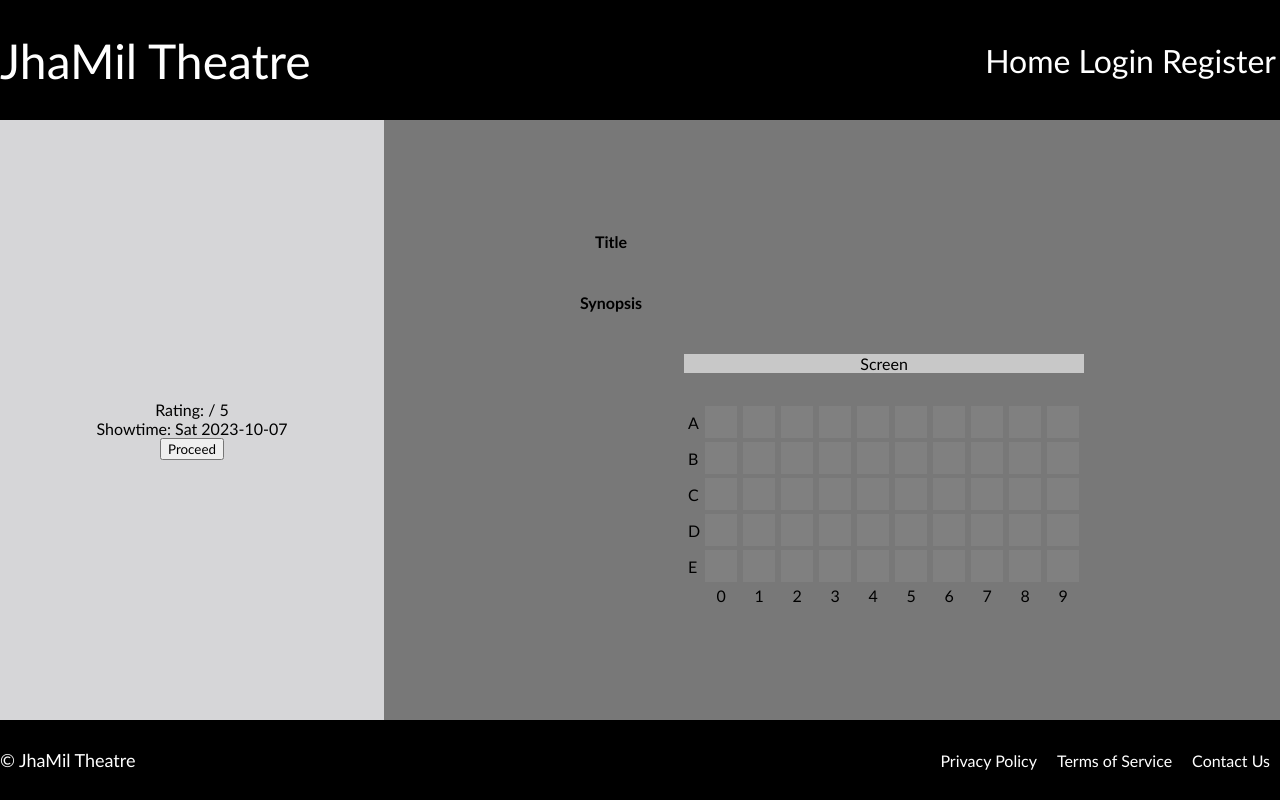
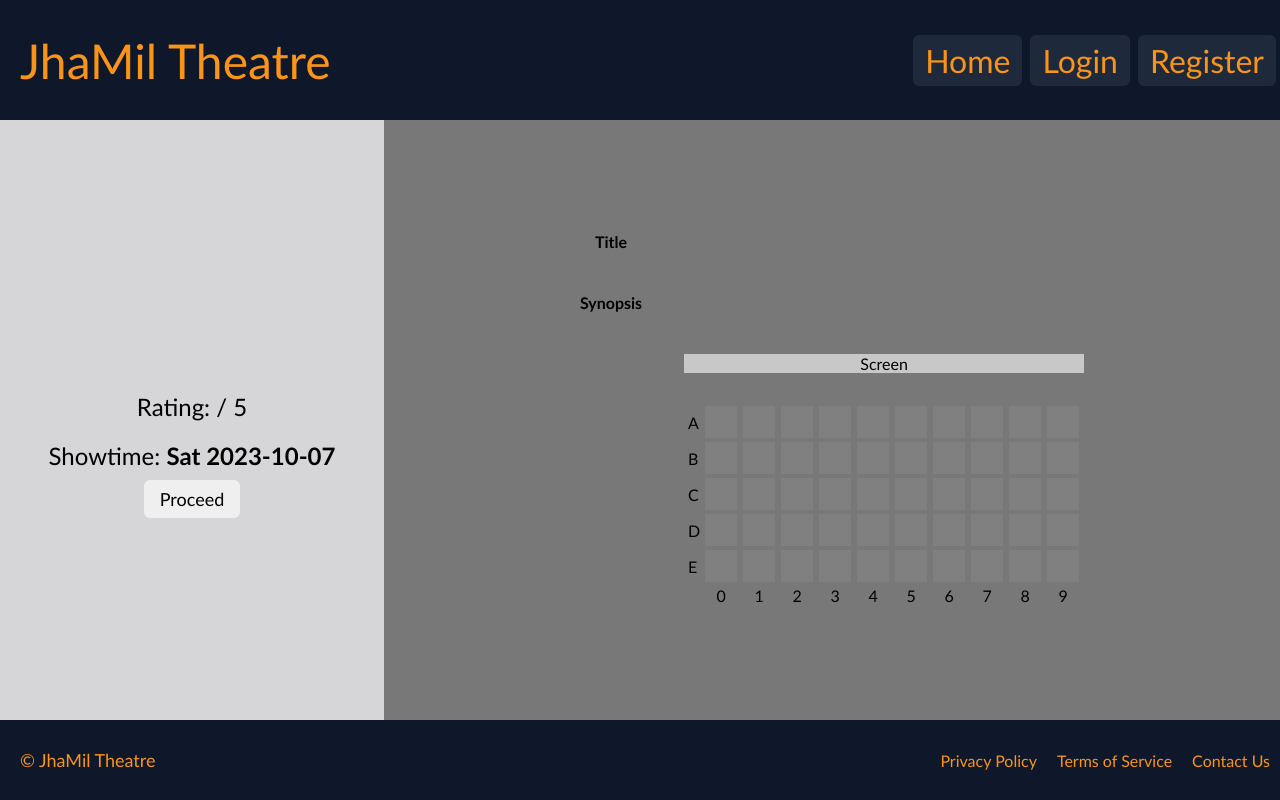
Before and after one commit to Milky066/Theatre_Website_Project, a PHP site: page /theatre_Website_Project/playPage.php?show_id=1 in a window 1280 px wide. Run offline with PHP 8.4, Linux system fonts and the light colour scheme; data that the repository does not hold is empty.

Commit message:
Minor style  change

```diff
--- a/Backend/displayShow.php
+++ b/Backend/displayShow.php
@@ -121,7 +121,7 @@
       <div style='
       width: 200px;
       height: 300px;
-      background-color: gray;
+      background-color: rgb(51 65 85);
       margin: 15px;
       text-align: center;
       padding-top: 1rem;
--- a/Backend/indexOperations.php
+++ b/Backend/indexOperations.php
@@ -60,8 +60,8 @@
       <div style='margin: auto'>
       <img src='$row[image]' alt='$row[show_id]' width='auto' height='auto' style='max-width:200px; max-height:200px;'/>
       </div>
-      <div style='padding: 1rem;'>
-          <div>
+      <div style=''>
+          <div class='movie-title'>
               <b>$row[title]</b>
           </div>
           <div>
--- a/Styles/global.css
+++ b/Styles/global.css
@@ -2,8 +2,6 @@
   font-family: 'Gill Sans', 'Gill Sans MT', Calibri, 'Trebuchet MS', sans-serif;
 
 }
-
-
 
 header {
   font-size: xx-large;
@@ -21,13 +19,13 @@
 
 a {
   text-decoration: none;
-  color: white;
+  color: #F99417;
   cursor: pointer;
   transition: 0.5s ease-in-out;
 }
 
 a:hover {
-  color: #1ddcd0;
+  color: white;
   transition: 0.5s ease-in-out;
 }
 
@@ -36,8 +34,8 @@
   margin: 0px;
   -webkit-font-smoothing: antialiased;
   -moz-osx-font-smoothing: grayscale;
-  color: #ccc;
-  background-color: #111;
+  color: #F99417;
+  background-color: rgb(15 23 42);
   font-family: 'Open Sans', sans-serif;
 }
 
@@ -97,8 +95,6 @@
   flex-direction: row;
   justify-content: space-between;
   align-items: center;
-  background-color: black;
-  color: white;
 }
 
 .navbar-right-panel {
@@ -111,19 +107,27 @@
 .navbar-right-panel div {
   margin-left: 4px;
   margin-right: 4px;
+  border: none;
+  border-radius: 6px;
+  background-color: rgb(30 41 59);
+  padding: 6px 12px 6px 12px;
+  transition: 0.5s ease-in-out;
+}
 
+.navbar-right-panel div:hover {
+  transition: 0.5s ease-in-out;
+  background-color: rgb(234 88 12);
 }
+
+
 
 .navbar-left-panel {
   width: max-content;
   font-size: xxx-large;
-
-
+  padding-left: 20px;
 }
 
 footer {
-  background-color: black;
-  color: white;
   height: 10%;
   text-align: center;
 }
@@ -137,6 +141,7 @@
 
 .footer-left-panel {
   font-size: large;
+  padding-left: 20px;
 }
 
 .footer-right-panel div {
@@ -148,3 +153,25 @@
   display: flex;
   flex-direction: row;
 }
+
+
+/* Scroolbar style */
+::-webkit-scrollbar {
+  width: 10px;
+}
+
+/* Track */
+::-webkit-scrollbar-track {
+  background: #4D4C7D;
+}
+
+/* Handle */
+::-webkit-scrollbar-thumb {
+  background: #F99417;
+  border-radius: 4px;
+}
+
+/* Handle on hover */
+::-webkit-scrollbar-thumb:hover {
+  background: #F99417;
+}
--- a/Styles/playPage.css
+++ b/Styles/playPage.css
@@ -17,6 +17,8 @@
     justify-content: center;
 }
 
+
+
 .movie-container-right {
     background-color: rgb(120, 120, 120);
     width: 70%;
@@ -28,12 +30,38 @@
 }
 
 .movie-title {
-    font-size: xx-large;
+    font-size: 40px;
+    margin-top: 20px;
+    margin-bottom: 20px;
+}
 
+.rating {
+    font-size: large;
+}
+
+.rating, .showtime {
+    font-size: x-large;
+    margin-top: 10px;
+    margin-bottom: 10px;
 }
 
 .movie-description {
     font-size: large;
+}
+
+.submit-button {
+    font-size: large;
+    border-radius: 6px;
+    border-style: none;
+    padding: 8px 16px 8px 16px;
+    cursor: pointer;
+    transition: 0.5s ease-in-out;
+}
+
+.submit-button:hover {
+    color: #111827;
+    background-color: #FCD34D;
+    transition: 0.5s ease-in-out;
 }
 
 .screen-container {
--- a/playPage.php
+++ b/playPage.php
@@ -46,22 +46,22 @@
                     displayTitle($conn, $show_id);
                     ?>
                 </div>
-                <div>
+                <div class="image">
                     <?php
                     displayImage($conn, $show_id);
                     ?>
                 </div>
-                <div>
+                <div class="rating">
                     Rating:
                     <?php
                     displayRating($conn, $show_id);
                     ?>
                 </div>
-                <div>
-                    Showtime:
-                    <?php
-                    displayDate($conn, $show_id);
-                    ?>
+                <div class="showtime">
+                    Showtime: <b>
+                        <?php
+                        displayDate($conn, $show_id);
+                        ?></b>
                 </div>
                 <div>
                     <form id="hidden-form" action="confirmPage.php" method="post">
@@ -100,7 +100,10 @@
                                         const seatString = "<?php getBookedSeatString($conn, $show_id); ?>";
                                         const seatArr = seatString.split(",");
                                         document.addEventListener("DOMContentLoaded", function() {
+
                                             generateSeats(seats = seatArr);
+                                            resetCheckboxes();
+
                                         });
                                     </script>
                                 </table>
@@ -126,20 +129,24 @@
     </footer>
 
     <script>
+        let bookedSeats = 0;
+
         function updateExternalInput(inputId, value) {
             // Update the value of the corresponding hidden input field
             document.getElementById(inputId).value = value;
         }
 
-        function submitFormWithExternalInputs() {
-            // Manually submit the form
-            document.getElementById('myForm').submit();
+        function resetCheckboxes() {
+            var checkboxes = document.querySelectorAll('input[type="checkbox"]');
+            checkboxes.forEach(function(checkbox) {
+                checkbox.checked = false;
+            });
         }
 
         function generateSeats(seats = [], rowNum = 5, rowCap = 10, hiddenFormId = "hidden-form", seatContainerId = "seat-container") {
             const seatContainer = document.getElementById(seatContainerId);
             const hiddenForm = document.getElementById(hiddenFormId);
-            console.log(seats);
+            console.log("Booked seats: " + seats);
             for (let row = 0; row < rowNum; row++) {
                 const rowContainer = document.createElement("tr");
                 const rowHeader = document.createElement("td");
@@ -155,7 +162,7 @@
 
                     const rowId = String.fromCharCode(row + asciiOffset) + seatNum;
                     if (seats.includes(rowId)) {
-                        console.log(rowId)
+                        // console.log(rowId)
                         const filledSeat = document.createElement("div")
                         filledSeat.setAttribute("class", "seat-checkbox-booked");
                         cell.appendChild(filledSeat);
@@ -198,12 +205,26 @@
             const submitButton = document.createElement("input");
             submitButton.setAttribute("type", "submit");
             submitButton.setAttribute("value", "Proceed");
+            submitButton.setAttribute("class", "submit-button");
             const showIdPost = document.createElement("input");
             showIdPost.setAttribute("type", "hidden");
             showIdPost.setAttribute("value", <?php echo $show_id; ?>);
-
             showIdPost.setAttribute("name", "show_id");
 
+            const bookedAmount = document.createElement("input");
+            bookedAmount.setAttribute("type", "hidden");
+            bookedAmount.setAttribute("value", bookedSeats);
+            bookedAmount.setAttribute("id", "booked_seats");
+            bookedAmount.setAttribute("name", "booked_seats");
+
+            const showPage = document.createElement("input");
+            showPage.setAttribute("type", "hidden");
+            showPage.setAttribute("value", window.location.href);
+            showPage.setAttribute("id", "show_page");
+            showPage.setAttribute("name", "show_page");
+
+            hiddenForm.appendChild(showPage);
+            hiddenForm.appendChild(bookedAmount);
             hiddenForm.appendChild(showIdPost);
             hiddenForm.appendChild(submitButton);
         }
@@ -213,10 +234,20 @@
             const internalId = /-[A-Z][0-9]/;
             const id = "hidden-checkbox" + internalId.exec(element.id)[0];
 
+
             const hiddenInputElement = document.getElementById(id);
+            const bookedSeat = document.getElementById("booked_seats");
             hiddenInputElement.checked = element.checked;
-            hiddenInputElement.checked ? hiddenInputElement.value = "on" : hiddenInputElement.value = "off";
-
+            if (hiddenInputElement.checked) {
+                hiddenInputElement.value = "on";
+                bookedSeats++;
+            } else {
+                hiddenInputElement.value = "off";
+                bookedSeats--;
+            }
+            // hiddenInputElement.checked ? hiddenInputElement.value = "on" : hiddenInputElement.value = "off";
+            console.log("Booked seat: " + bookedSeats);
+            bookedSeat.value = bookedSeats;
             // console.log(hiddenInputElement.checked);
         }
 
```
Also changed, not shown: Styles/movieCard.css (+11 -1 lines), confirmPage.php (+16 -38 lines).
